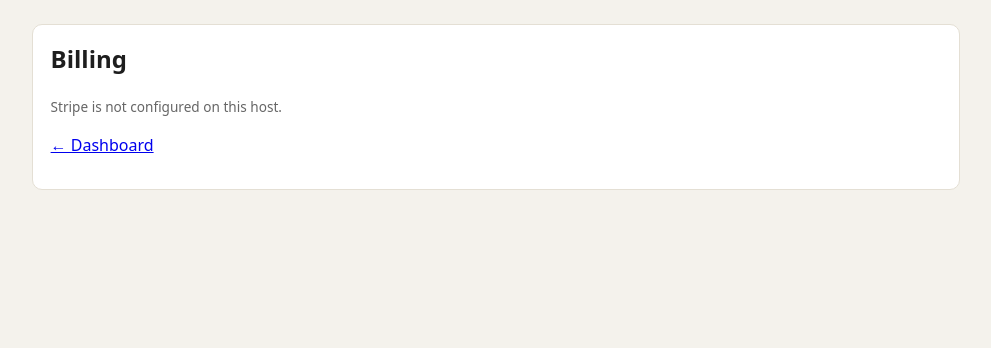
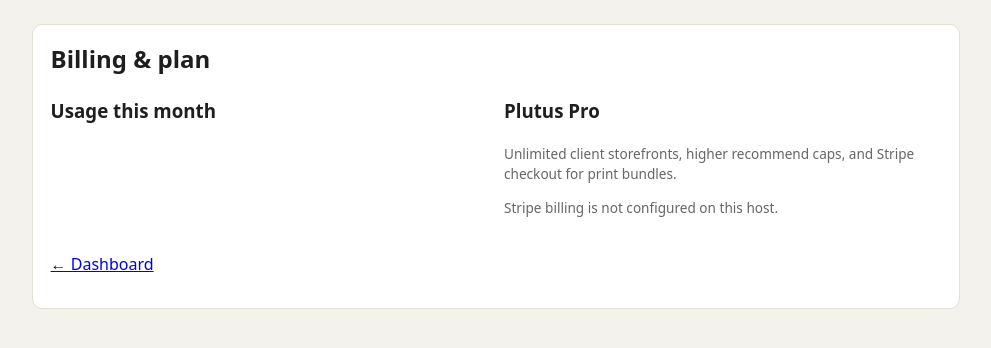
Before and after one commit to Ayyitskevin/plutus, a FastAPI app: template templates/saas_billing.html in a window 1280 px wide. Shown: the part 86-434 px from the top of the page, without its empty margins (144-1135 px from the left). Run offline with FastAPI, Linux system fonts and the light colour scheme; the template is opened without the code that fills it, so the values that code supplies are empty; some libraries are stand-ins or nearby versions.

Commit message:
Tier 2 SaaS: billing UI, trial banner, notifications dogfood
- Fix billing checkout/portal to use cookie session auth (_tenant_ui_redirect)
- Enrich billing page: usage, trial days left, upgrade/manage subscription CTAs
- Dashboard upgrade banner when not on active Pro plan
- Add trial_days_remaining and needs_subscription to usage snapshot
- Scripts: wire-saas-test.sh, dogfood-notifications.sh, notify-webhook-catcher
- Tests for billing UI cookie checkout and tenant_subscription_view

```diff
--- a/app/billing.py
+++ b/app/billing.py
@@ -48,6 +48,23 @@ def billing_status() -> dict:
         "webhook_configured": bool(config.STRIPE_WEBHOOK_SECRET),
         "success_url": config.STRIPE_SUCCESS_URL,
         "cancel_url": config.STRIPE_CANCEL_URL,
+    }
+
+
+def tenant_subscription_view(tenant: dict | None) -> dict[str, Any]:
+    """UI-friendly subscription summary for a tenant row."""
+    if not tenant:
+        return {"linked": False}
+    status = tenant.get("billing_status") or "trialing"
+    active = status == "active"
+    return {
+        "linked": bool(tenant.get("stripe_customer_id")),
+        "status": status,
+        "plan_tier": tenant.get("plan_tier") or "trial",
+        "monthly_recommend_cap": tenant.get("monthly_recommend_cap"),
+        "is_active": active,
+        "can_subscribe": billing_enabled() and not active,
+        "can_manage": billing_enabled() and bool(tenant.get("stripe_customer_id")),
     }
 
 
--- a/app/main.py
+++ b/app/main.py
@@ -1551,15 +1551,20 @@ def ui_saas_billing(
     success: str | None = Query(None),
     cancelled: str | None = Query(None),
 ):
-    ctx = _ui_saas_auth(request)
-    if ctx is None:
-        return RedirectResponse("/ui/saas/login", status_code=303)
+    ctx = _tenant_ui_redirect(request)
+    if not isinstance(ctx, AuthContext):
+        return ctx
+    from .metering import usage_snapshot
+
+    usage = usage_snapshot(ctx.tenant_id)
     return templates.TemplateResponse(
         request,
         "saas_billing.html",
         _ui_context(
             title="Billing",
             tenant=ctx.tenant,
+            usage=usage,
+            subscription=billing.tenant_subscription_view(ctx.tenant),
             billing_success=bool(success),
             billing_cancelled=bool(cancelled),
             billing_info=billing.billing_status(),
@@ -1569,16 +1574,25 @@ def ui_saas_billing(
 
 @app.post("/ui/saas/billing/checkout")
 def ui_saas_billing_checkout(request: Request):
-    ctx = verify_api_access(request)
-    if not ctx.tenant:
-        return error("tenant API key required", 403)
+    ctx = _tenant_ui_redirect(request)
+    if not isinstance(ctx, AuthContext):
+        return ctx
     try:
         session = billing.create_checkout_session(ctx.tenant_id)
     except billing.BillingError as exc:
+        from .metering import usage_snapshot
+
         return templates.TemplateResponse(
             request,
             "saas_billing.html",
-            _ui_context(title="Billing", tenant=ctx.tenant, billing_error=str(exc)),
+            _ui_context(
+                title="Billing",
+                tenant=ctx.tenant,
+                usage=usage_snapshot(ctx.tenant_id),
+                subscription=billing.tenant_subscription_view(ctx.tenant),
+                billing_error=str(exc),
+                billing_info=billing.billing_status(),
+            ),
             status_code=400,
         )
     audit.record("billing.checkout", request=request, ctx=ctx, detail=session)
@@ -1587,16 +1601,25 @@ def ui_saas_billing_checkout(request: Request):
 
 @app.post("/ui/saas/billing/portal")
 def ui_saas_billing_portal(request: Request):
-    ctx = verify_api_access(request)
-    if not ctx.tenant:
-        return error("tenant API key required", 403)
+    ctx = _tenant_ui_redirect(request)
+    if not isinstance(ctx, AuthContext):
+        return ctx
     try:
         portal = billing.create_billing_portal_session(ctx.tenant_id)
     except billing.BillingError as exc:
+        from .metering import usage_snapshot
+
         return templates.TemplateResponse(
             request,
             "saas_billing.html",
-            _ui_context(title="Billing", tenant=ctx.tenant, billing_error=str(exc)),
+            _ui_context(
+                title="Billing",
+                tenant=ctx.tenant,
+                usage=usage_snapshot(ctx.tenant_id),
+                subscription=billing.tenant_subscription_view(ctx.tenant),
+                billing_error=str(exc),
+                billing_info=billing.billing_status(),
+            ),
             status_code=400,
         )
     return RedirectResponse(portal["portal_url"], status_code=303)
--- a/templates/saas_billing.html
+++ b/templates/saas_billing.html
@@ -1,19 +1,64 @@
 {% extends "base.html" %}
 {% block body %}
+<style>
+  .billing-grid { display: grid; grid-template-columns: 1fr 1fr; gap: 1rem; }
+  @media (max-width: 720px) { .billing-grid { grid-template-columns: 1fr; } }
+  .stat { font-size: 1.35rem; font-weight: 700; color: var(--accent); }
+  .pill { display: inline-block; font-size: .78rem; padding: .15rem .5rem; border-radius: 4px; background: var(--accent-soft); }
+  .pill-live { background: #fff0f0; color: #a11; }
+  .pill-test { background: #e8f5e9; color: #2e7d32; }
+  .secondary { background: #eee; color: var(--ink); }
+  .err { color: #a11; }
+  .small { font-size: .85rem; color: var(--muted); }
+</style>
+
 <div class="card">
-  <h2 style="margin-top:0">Billing</h2>
+  <h2 style="margin-top:0">Billing &amp; plan</h2>
   {% if billing_success %}<p class="status-ok">Subscription activated — thank you!</p>{% endif %}
-  {% if billing_cancelled %}<p class="small">Checkout cancelled.</p>{% endif %}
+  {% if billing_cancelled %}<p class="small">Checkout cancelled. Your trial is still active.</p>{% endif %}
   {% if billing_error %}<p class="err">{{ billing_error }}</p>{% endif %}
+
   {% if tenant %}
-  <p>Tenant <strong>{{ tenant.name }}</strong> · status {{ tenant.billing_status or 'not linked' }} · plan {{ tenant.plan_tier or 'trial' }}</p>
+  <p>
+    <strong>{{ tenant.name }}</strong>
+    · plan <span class="pill">{{ subscription.plan_tier or 'trial' }}</span>
+    · status {{ subscription.status or 'trialing' }}
+    {% if billing_info.test_mode %}<span class="pill pill-test">test mode</span>
+    {% elif billing_info.enabled %}<span class="pill pill-live">live Stripe</span>{% endif %}
+  </p>
   {% endif %}
-  {% if billing_enabled %}
-  <form method="post" action="/ui/saas/billing/checkout" style="display:inline"><button type="submit">Subscribe</button></form>
-  <form method="post" action="/ui/saas/billing/portal" style="display:inline;margin-left:.5rem"><button type="submit" class="secondary">Manage subscription</button></form>
-  {% else %}
-  <p class="small">Stripe is not configured on this host.</p>
-  {% endif %}
-  <p style="margin-top:1rem"><a href="/ui/saas/app">← Dashboard</a></p>
+
+  <div class="billing-grid" style="margin-top:1rem">
+    <div>
+      <h3 style="margin-top:0">Usage this month</h3>
+      {% if usage %}
+      <div class="stat">{{ usage.tenant.recommends }} / {{ usage.caps.monthly_recommends or '∞' }}</div>
+      <p class="small">recommendations · {{ usage.tenant.orders }} orders · {{ usage.tenant.revenue_cents|money }} revenue</p>
+      {% if usage.trial_days_remaining is not none and subscription.status != 'active' %}
+      <p class="small"><strong>{{ usage.trial_days_remaining }}</strong> trial day(s) remaining</p>
+      {% endif %}
+      {% endif %}
+    </div>
+    <div>
+      <h3 style="margin-top:0">Plutus Pro</h3>
+      <p class="small">Unlimited client storefronts, higher recommend caps, and Stripe checkout for print bundles.</p>
+      {% if subscription.is_active %}
+      <p class="status-ok">You're subscribed — manage payment method or cancel below.</p>
+      {% elif subscription.can_subscribe %}
+      <form method="post" action="/ui/saas/billing/checkout">
+        <button type="submit">Upgrade to Pro</button>
+      </form>
+      {% else %}
+      <p class="small">Stripe billing is not configured on this host.</p>
+      {% endif %}
+      {% if subscription.can_manage %}
+      <form method="post" action="/ui/saas/billing/portal" style="margin-top:.5rem">
+        <button type="submit" class="secondary">Manage subscription</button>
+      </form>
+      {% endif %}
+    </div>
+  </div>
+
+  <p style="margin-top:1.25rem"><a href="/ui/saas/app">← Dashboard</a></p>
 </div>
 {% endblock %}
```
Also changed, not shown: app/metering.py (+28 -6 lines), scripts/notify-webhook-catcher.py (added, +37 -0 lines), templates/saas_dashboard.html (+20 -2 lines), tests/test_billing_ui.py (added, +63 -0 lines), 3 other files.
